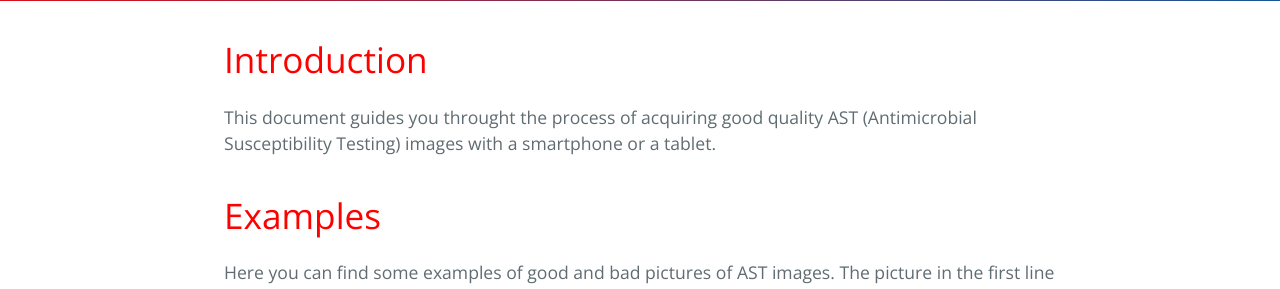
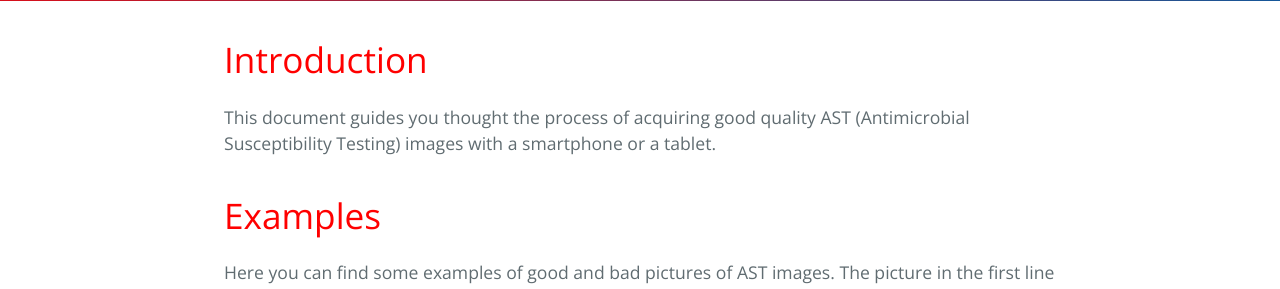
Before and after one commit to mpascucci/ASTapp, a Jekyll site: the page built from index.md, in a window 1280 px wide and 900 px high, scrolled down 302 px. Shown: the part 155-444 px from the top of the window. Built offline with Jekyll 4.4.1, drawn with Linux system fonts in a browser that asks for light colours; our own code applies the rules of GitHub Pages for plain Markdown files; some of the changed text lies outside the part shown.

Commit message:
spellcheck

```diff
--- a/index.md
+++ b/index.md
@@ -2,7 +2,7 @@
 <!-- # Image acquisition protocol for AST analysis # -->
 
 # Introduction #
-This document guides you throught the process of acquiring good quality AST (Antimicrobial Susceptibility Testing) images with a smartphone or a tablet.
+This document guides you thought the process of acquiring good quality AST (Antimicrobial Susceptibility Testing) images with a smartphone or a tablet.
 
 # <a name="sec:examples"></a> Examples #
 
```
Also changed, not shown: other parts of index.md (+1 -1 lines), 2 other files.
